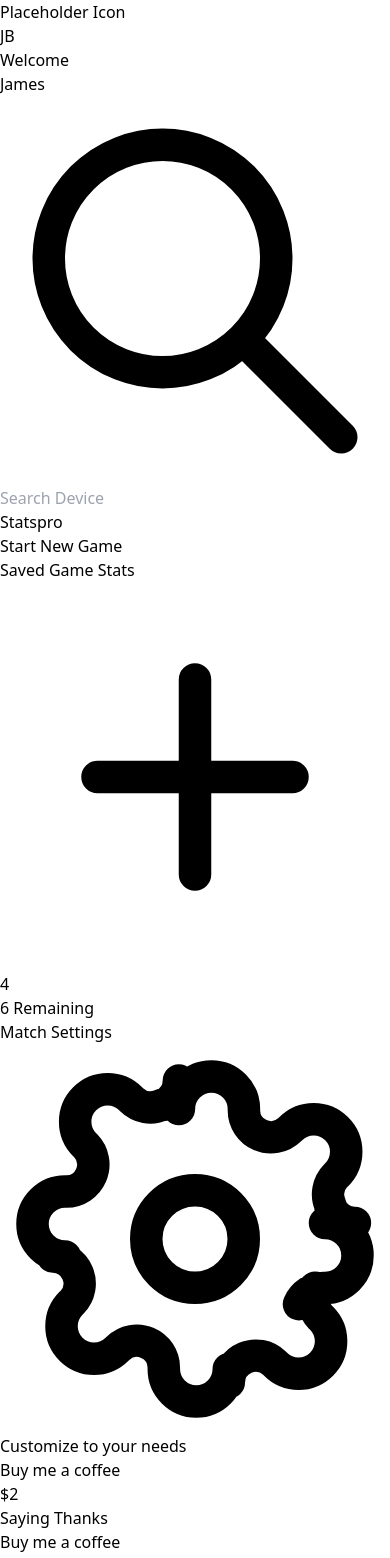
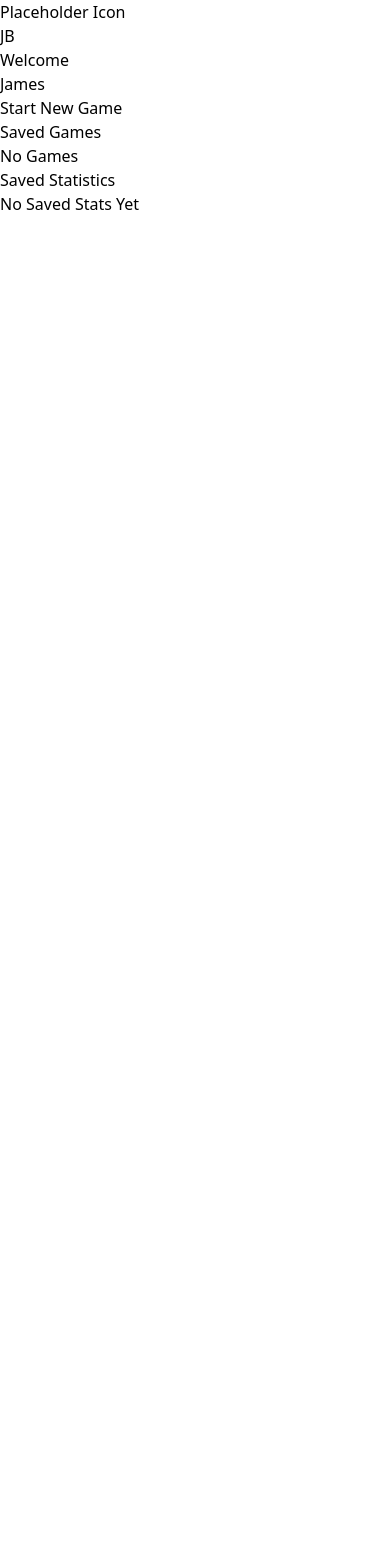
Before and after one commit to JamesBellew/statsprobasketball, a React (Vite) app: page /homedashboard in a window 390 px wide. Shown: the top 1558 px of the page. After the commit the page ends 844 px from the top, so only its background shows below. Built offline with nearby package versions, Linux system fonts and the light colour scheme.

Commit message:
we can now save games, wow, imagine that

```diff
--- a/src/screens/HomeDashboard.jsx
+++ b/src/screens/HomeDashboard.jsx
@@ -1,175 +1,108 @@
-import React, { useState } from "react";
+import React, { useState, useEffect } from "react";
 import { useNavigate } from "react-router-dom";
+
 export default function HomeDashboard() {
   const [isExpanded, setIsExpanded] = useState(false);
+  const [savedGames, setSavedGames] = useState([]);
   const navigate = useNavigate();
-  // Dummy Saved Games Data
-  const savedGames = [
-    { name: "Game 1", date: "2024-11-20", action: "View" },
-    { name: "Game 2", date: "2024-11-19", action: "View" },
-    { name: "Game 3", date: "2024-11-18", action: "View" },
-    { name: "Game 4", date: "2024-11-17", action: "View" },
-    { name: "Game 5", date: "2024-11-16", action: "View" },
-  ];
-const handleLogout=()=>{
+
+  // Fetch saved games from local storage on component mount
+  useEffect(() => {
+    const games = JSON.parse(localStorage.getItem("savedGames")) || [];
+    setSavedGames(games);
+  }, []);
+
+  const handleLogout = () => {
     navigate("/"); // Navigate to the App.jsx (home page)
-}
+  };
+
   const handleStartNewGame = () => {
     console.log("Navigating to /startgame");
     navigate("/startgame");
   };
 
+  const handleGameClick = (game) => {
+    navigate("/ingame", { state: game }); // Pass saved game data as props
+  };
+
   return (
-
     <div className="min-h-screen bg-gradient-to-b from-black to-gray-900 text-white">
       {/* Header Section */}
       <div className="relative flex flex-col items-start justify-center h-[30vh] p-6 bg-gradient-to-r from-purple-800 to-indigo-700 rounded-b-2xl">
-        {/* Header Content */}
         <div className="container mx-auto">
           <div className="flex justify-between items-center w-full">
             <div className="opacity-0">Placeholder Icon</div>
             <p className="px-3 py-2 bg-white/50 rounded-full">JB</p>
           </div>
 
-
           <div className="mt-4">
             <h1 className="text-2xl font-light">Welcome</h1>
             <h2 className="text-4xl font-bold">James</h2>
           </div>
-
-        <div className="mt-6 w-full">
-          <div className="flex items-center px-4 py-2 bg-gray-800 rounded-full">
-            <svg
-              xmlns="http://www.w3.org/2000/svg"
-              className="w-5 h-5 text-gray-400"
-              fill="none"
-              viewBox="0 0 24 24"
-              stroke="currentColor"
-              strokeWidth="2"
-            >
-              <path
-                strokeLinecap="round"
-                strokeLinejoin="round"
-                d="M21 21l-6-6m2-5a7 7 0 11-14 0 7 7 0 0114 0z"
-              />
-            </svg>
-            <input
-              type="text"
-              placeholder="Search Device"
-              className="ml-4 w-full bg-transparent text-sm text-gray-300 placeholder-gray-500 focus:outline-none"
-            />
         </div>
       </div>
-        </div>
-      </div>
+
       <div className="container mx-auto">
         {/* Bottom Section */}
         <div className="p-6">
-        <div className="flex justify-between items-center mb-4">
-          <h3 className="text-lg font-semibold"></h3>
-          <button className="text-sm text-gray-400 hover:text-gray-200">
-            Statspro
-          </button>
-        </div>
-
-        <button onClick={handleStartNewGame} className="btn my-5 bg-[#632aed] px-4 py-2 rounded-lg">
+          <button
+            onClick={handleStartNewGame}
+            className="btn my-5 bg-[#632aed] px-4 py-2 rounded-lg"
+          >
             Start New Game
           </button>
 
-        {/* Device Grid */}
-        <div className="grid grid-cols-4   lg:grid-cols-6 gap-4">
-          {/* Saved Game Stats Card */}
+          <div className="grid grid-cols-4 lg:grid-cols-6 gap-4">
             <div
               className="bg-gray-800 col-span-4 p-4 rounded-lg cursor-pointer"
               onClick={() => setIsExpanded(!isExpanded)}
             >
               <div className="flex items-center justify-between mb-2">
-              <h4 className="text-sm font-medium">Saved Game Stats</h4>
-              <svg
-                xmlns="http://www.w3.org/2000/svg"
-                className="w-6 h-6 text-gray-500"
-                fill="none"
-                viewBox="0 0 24 24"
-                stroke="currentColor"
-                strokeWidth="2"
-              >
-                {isExpanded ? (
-                  <path
-                    strokeLinecap="round"
-                    strokeLinejoin="round"
-                    d="M18 12H6"
-                  />
-                ) : (
-                  <path
-                    strokeLinecap="round"
-                    strokeLinejoin="round"
-                    d="M12 6v12m6-6H6"
-                  />
-                )}
-              </svg>
+                <h4 className="text-sm font-medium">Saved Games</h4>
               </div>
-            <p className="text-2xl font-bold">4</p>
-            <p className="text-xs text-gray-400">6 Remaining</p>
+              <p className="text-2xl font-bold">
+                {savedGames.length || "No"} {savedGames.length === 1 ? "Game" : "Games"}
+              </p>
 
-            {/* Expandable Saved Games List */}
               {isExpanded && (
                 <ul className="mt-4 space-y-2">
-                {savedGames.map((game, index) => (
+                  {savedGames.length > 0 ? (
+                    savedGames.map((game, index) => (
                       <li
                         key={index}
-                    className="flex justify-between items-center bg-gray-700 p-2 rounded"
+                        className="flex justify-between items-center bg-gray-700 p-2 rounded cursor-pointer hover:bg-gray-600"
+                        onClick={() => handleGameClick(game)} // Navigate to InGame with saved game
                       >
                         <div>
-                      <p className="text-sm font-medium">{game.name}</p>
-                      <p className="text-xs text-gray-400">{game.date}</p>
+                          <p className="text-sm font-medium">{game.opponentName || "Unknown"}</p>
+                          <p className="text-xs text-gray-400">
+                            {new Date(game.timestamp).toLocaleDateString()}
+                          </p>
                         </div>
                         <button className="text-xs text-indigo-400 hover:text-indigo-200">
-                      {game.action}
+                          View
                         </button>
                       </li>
-                ))}
+                    ))
+                  ) : (
+                    <li className="text-center text-gray-400">No saved games yet.</li>
+                  )}
                 </ul>
               )}
             </div>
+          </div>
+          <div className="bg-gray-800 col-span-4 p-4 rounded-lg cursor-pointer mt-2">
+          <div className="flex items-center justify-between ">
+                <h4 className="text-sm font-bold text-xl">Saved Statistics</h4>
 
-          {/* Other Cards */}
-          <div className=" bg-gray-800 h-32 col-span-2 p-4 rounded-lg">
-            <h4 className="text-sm font-medium mb-2">Match Settings</h4>
-            <svg
-  xmlns="http://www.w3.org/2000/svg"
-  viewBox="0 0 24 24"
-  fill="none"
-  stroke="currentColor"
-  strokeWidth="2"
-  strokeLinecap="round"
-  strokeLinejoin="round"
-  className="w-6 h-6"
->
-  <circle cx="12" cy="12" r="3"></circle>
-  <path d="M19.4 15a1.65 1.65 0 0 0 .33 1.82l.06.06a2 2 0 0 1-2.83 2.83l-.06-.06a1.65 1.65 0 0 0-1.82-.33 1.65 1.65 0 0 0-1 1.51V20a2 2 0 0 1-4 0v-.09a1.65 1.65 0 0 0-1-1.51 1.65 1.65 0 0 0-1.82.33l-.06.06a2 2 0 0 1-2.83-2.83l.06-.06a1.65 1.65 0 0 0 .33-1.82 1.65 1.65 0 0 0-1.51-1H4a2 2 0 0 1 0-4h.09a1.65 1.65 0 0 0 1.51-1 1.65 1.65 0 0 0-.33-1.82l-.06-.06a2 2 0 0 1 2.83-2.83l.06.06a1.65 1.65 0 0 0 1.82.33h.09a1.65 1.65 0 0 0 1-1.51V4a2 2 0 0 1 4 0v.09a1.65 1.65 0 0 0 1 1.51 1.65 1.65 0 0 0 1.82-.33l.06-.06a2 2 0 0 1 2.83 2.83l-.06.06a1.65 1.65 0 0 0-.33 1.82v.09a1.65 1.65 0 0 0 1.51 1H20a2 2 0 0 1 0 4h-.09a1.65 1.65 0 0 0-1.51 1z"></path>
-</svg>
+              </div>
+              <div className="flex items-center justify-between mb-2 ">
+                <h4 className="text-sm text-gray-400 font-small">No Saved Stats Yet</h4>
 
-            <p className="text-xs text-gray-200 mt-2">Customize to your needs</p>
-          </div>
-          <div className="bg-gray-800 h-32 col-span-2 p-4 rounded-lg">
-            <h4 className="text-sm font-medium">Buy me a coffee</h4>
-            <p className="text-2xl font-bold">$2</p>
-            <p className="text-xs text-gray-400">Saying Thanks </p>
-          </div>
-          <div className="bg-gray-800 col-span-3 h-32 p-4 rounded-lg">
-            <h4 className="text-sm font-medium">Buy me a coffee</h4>
-            <p className="text-2xl font-bold">$2</p>
-            <p className="text-xs text-gray-400">Saying Thanks </p>
-          </div>
-          <a onClick={handleLogout} className=" flex bg-indigo-600 col-span-1 h-32 p-4 rounded-lg">
-            <h4 className="text-sm font-medium mx-auto my-auto">Logout</h4>
-
-
-          </a>
               </div>
           </div>
         </div>
       </div>
-
+    </div>
   );
 }
```
Also changed, not shown: src/screens/InGame.jsx (+66 -36 lines), 1 other file (tests, documents, lock files or other folders). Lines whose indentation alone changed are shown as unchanged.
